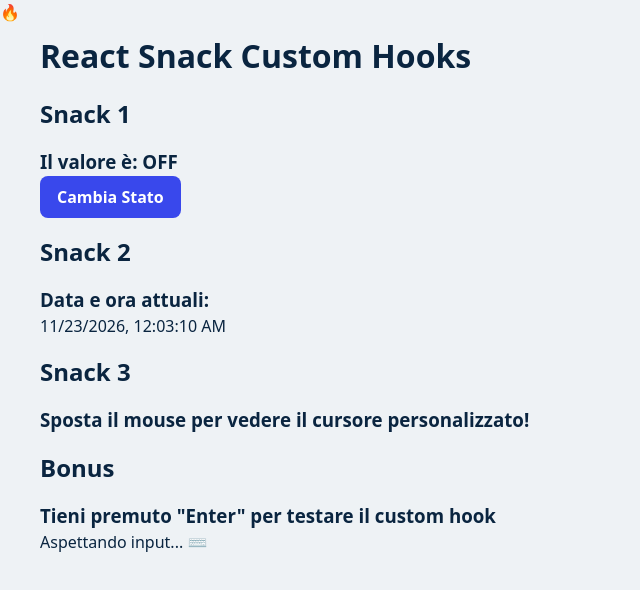
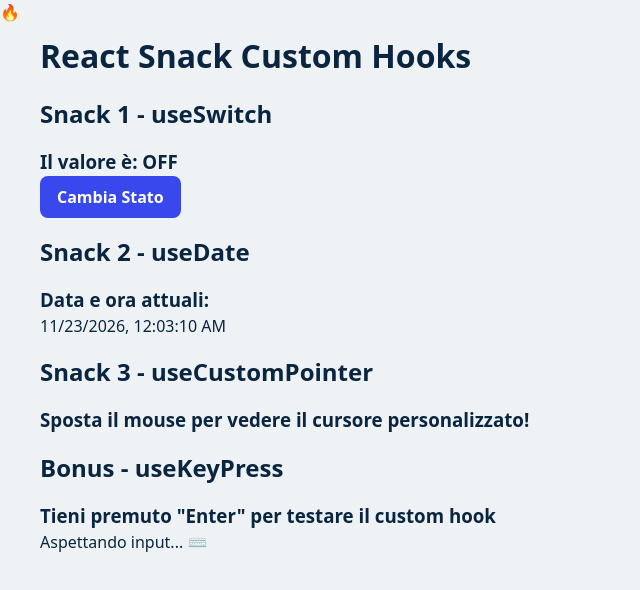
Before and after one commit to emanuelefavero/ex-react-snack-customhooks, a React (Vite) app: page / in a window 1280 px wide. Shown: the top 590 px of the page, without its empty margins (0-640 px from the left). Built offline with nearby package versions, Linux system fonts and the light colour scheme.

Commit message:
chore: add custom hook names to App.jsx snack titles

```diff
--- a/src/App.jsx
+++ b/src/App.jsx
@@ -54,16 +54,16 @@ export const App = () => {
     <main className='container'>
       <h1>React Snack Custom Hooks</h1>
 
-      <h2>Snack 1</h2>
+      <h2>Snack 1 - useSwitch</h2>
       <Snack1 />
 
-      <h2>Snack 2</h2>
+      <h2>Snack 2 - useDate</h2>
       <Snack2 />
 
-      <h2>Snack 3</h2>
+      <h2>Snack 3 - useCustomPointer</h2>
       <Snack3 />
 
-      <h2>Bonus</h2>
+      <h2>Bonus - useKeyPress</h2>
       <Bonus />
     </main>
   );
```
